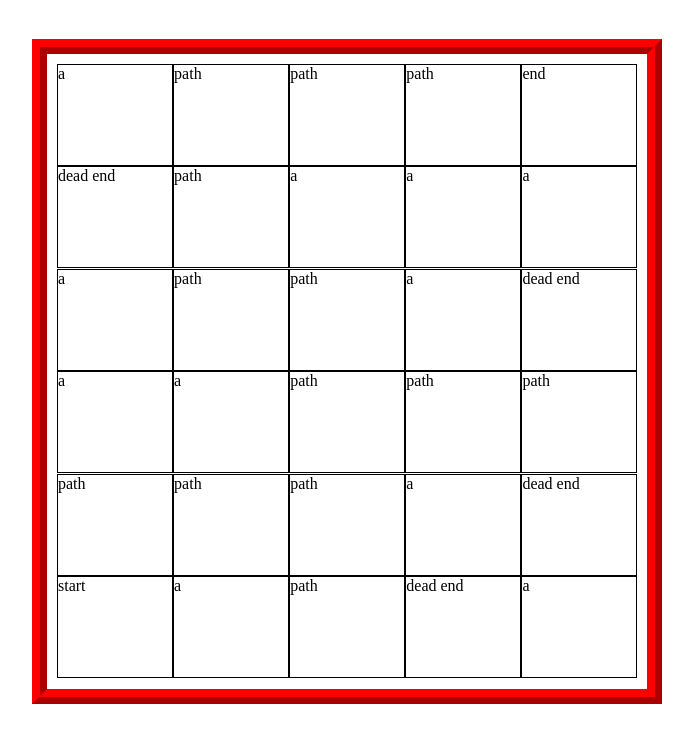
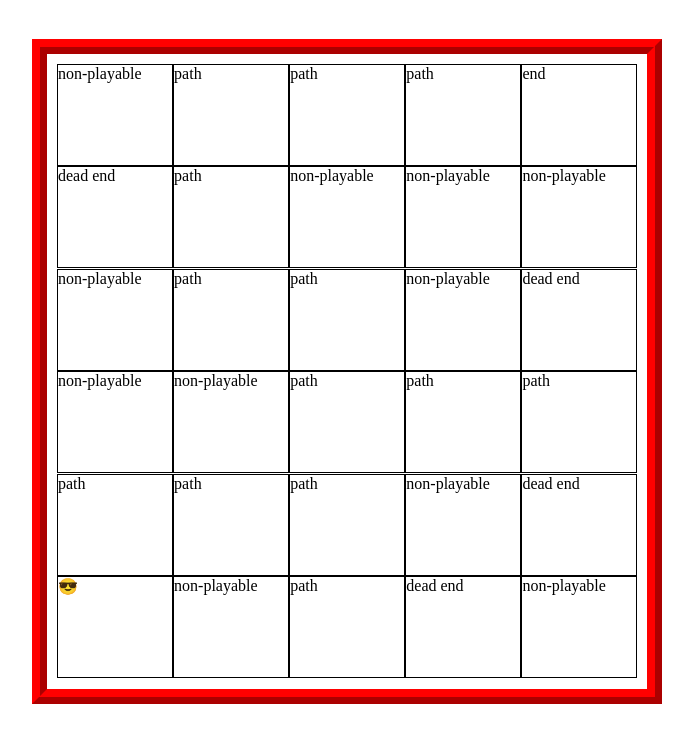
Before and after one commit to FelixR77/browser-game, a plain HTML site: page index.html in a window 1280 px wide. Shown: the part 61-800 px from the top of the page, without its empty margins (293-986 px from the left). Drawn offline with Linux system fonts and the light colour scheme.

Commit message:
updated square identifier

```diff
--- a/app.js
+++ b/app.js
@@ -12,15 +12,25 @@
 
 /*------------------------ Cached Element References ------------------------*/
 const buttons = document.querySelectorAll('.grid-square');
-
-
+const start = document.querySelector('#start')
+let current = start
 
 
 
 /*----------------------------- Event Listeners -----------------------------*/
+document.addEventListener('keydown', (event) => {
+  switch(event.key) {
+    case "ArrowDown":
 
-
+        console.log("moving up")
+  }
+   console.log(event.key)
+})
 
 
 
 /*-------------------------------- Functions --------------------------------*/
+buttons.forEach((gridSquare, index) => {
+    gridSquare.setAttribute(`data-expo`, `${index + 1}`);
+    console.log(gridSquare)
+})
--- a/index.html
+++ b/index.html
@@ -12,7 +12,7 @@
     <div class="game-container">
         <div class="game-board">
             <div class="adventure-grid">
-                <div class="grid-square">a</div>
+                <div class="grid-square">non-playable</div>
                 <div class="grid-square">path</div>
                 <div class="grid-square">path</div>
                 <div class="grid-square">path</div>
@@ -20,18 +20,18 @@
 
                 <div class="grid-square">dead end</div>
                 <div class="grid-square">path</div>
-                <div class="grid-square">a</div>
-                <div class="grid-square">a</div>
-                <div class="grid-square">a</div>
+                <div class="grid-square">non-playable</div>
+                <div class="grid-square">non-playable</div>
+                <div class="grid-square">non-playable</div>
 
-                <div class="grid-square">a</div>
+                <div class="grid-square">non-playable</div>
                 <div class="grid-square">path</div>
                 <div class="grid-square">path</div>
-                <div class="grid-square">a</div>
+                <div class="grid-square">non-playable</div>
                 <div class="grid-square">dead end</div>
 
-                <div class="grid-square">a</div>
-                <div class="grid-square">a</div>
+                <div class="grid-square">non-playable</div>
+                <div class="grid-square">non-playable</div>
                 <div class="grid-square">path</div>
                 <div class="grid-square">path</div>
                 <div class="grid-square">path</div>
@@ -39,14 +39,14 @@
                 <div class="grid-square">path</div>
                 <div class="grid-square">path</div>
                 <div class="grid-square">path</div>
-                <div class="grid-square">a</div>
+                <div class="grid-square">non-playable</div>
                 <div class="grid-square">dead end</div>
 
-                <div id="start" class="grid-square">start</div>
-                <div class="grid-square">a</div>
+                <div id="start" class="grid-square">😎</div>
+                <div class="grid-square">non-playable</div>
                 <div class="grid-square">path</div>
                 <div class="grid-square">dead end</div>
-                <div class="grid-square">a</div>
+                <div class="grid-square">non-playable</div>
 
             </div>
         </div>
```
